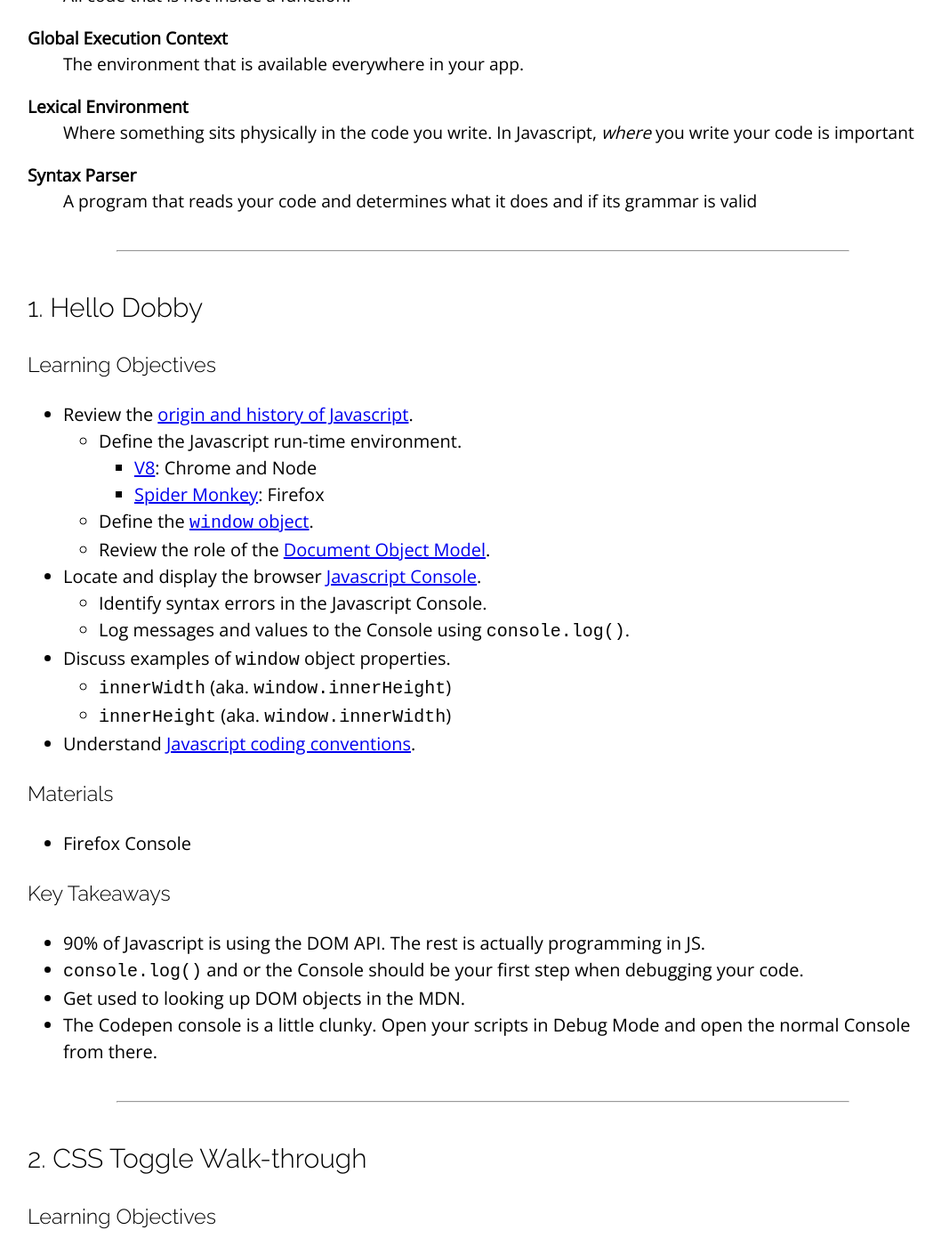
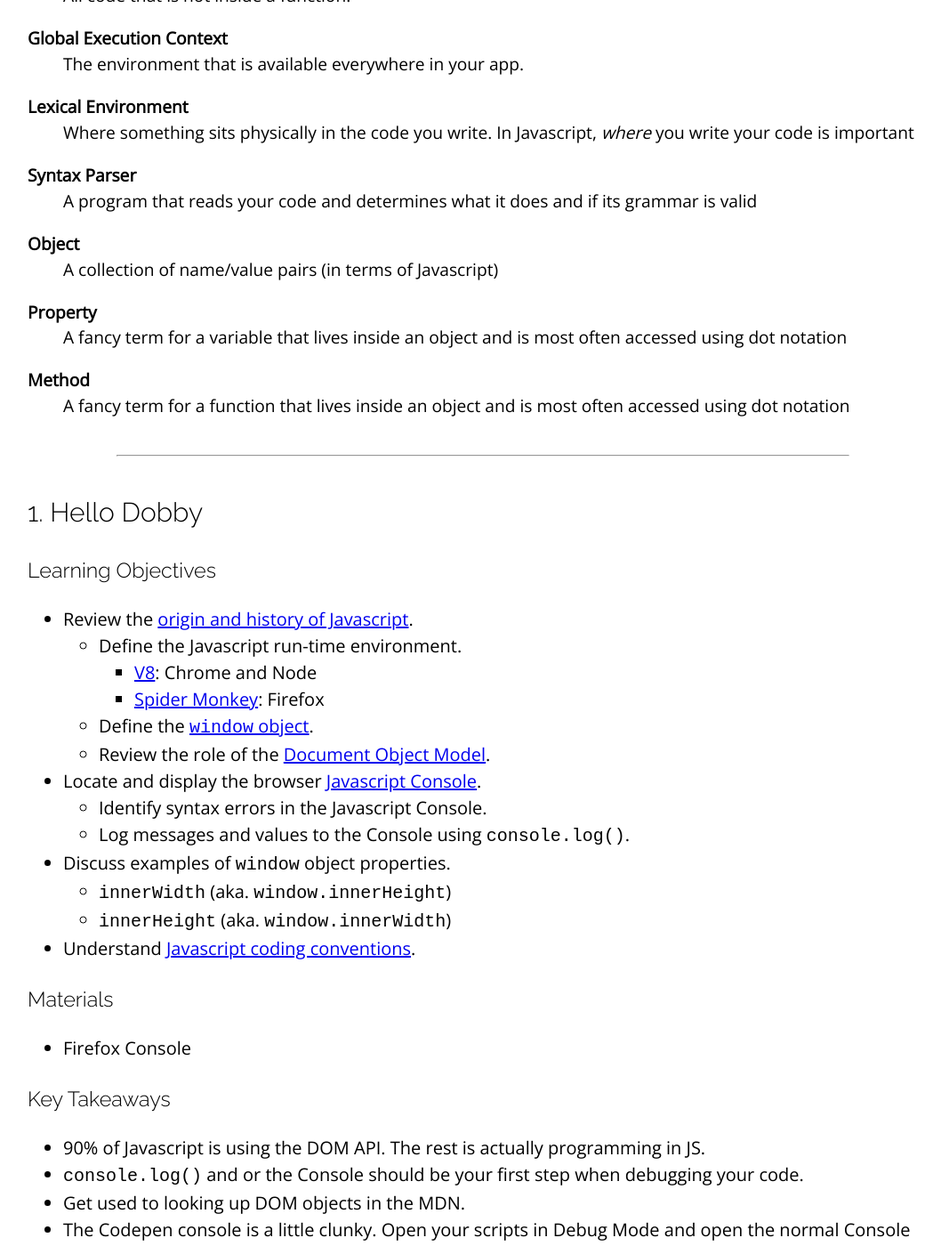
Before and after one commit to sait-wbdv/winter-2021, a Jekyll site: the page built from _posts/2021-02-10-javascript-introduction.md, in a window 1280 px wide and 1400 px high, scrolled down 1691 px. Shown: the whole window at 89% size, without its empty margins (97-1155 px from the left). Built offline with Jekyll 4.4.1, drawn with Linux system fonts in a browser that asks for light colours; nearby versions of some CDN libraries; some of the changed text lies outside the part shown.

Commit message:
added definitions

```diff
--- a/_posts/2021-02-10-javascript-introduction.md
+++ b/_posts/2021-02-10-javascript-introduction.md
@@ -49,6 +49,15 @@ Lexical Environment
 Syntax Parser
 : A program that reads your code and determines what it does and if its grammar is valid
 
+Object
+: A collection of name/value pairs (in terms of Javascript)
+
+Property
+: A fancy term for a variable that lives inside an object and is most often accessed using dot notation
+
+Method
+: A fancy term for a function that lives inside an object and is most often accessed using dot notation
+
 ---
 
 ## 1. Hello Dobby
@@ -86,7 +95,7 @@ Syntax Parser
     - `<script>` in `<head>`
     - Embedded JS vs external
   - DOM and source order
-- Access the features of a [DOM Element](https://developer.mozilla.org/en-US/docs/Web/API/Element) using dot notation in the Console.
+- Access the features of a [DOM Element](https://developer.mozilla.org/en-US/docs/Web/API/Element) using [dot notation](https://developer.mozilla.org/en-US/docs/Web/JavaScript/Reference/Operators/Property_accessors#dot_notation) in the Console.
   - Examples:
     - [`element.className`](https://developer.mozilla.org/en-US/docs/Web/API/Element/className)
     - [`element.classList`](https://developer.mozilla.org/en-US/docs/Web/API/Element/classList)
```
